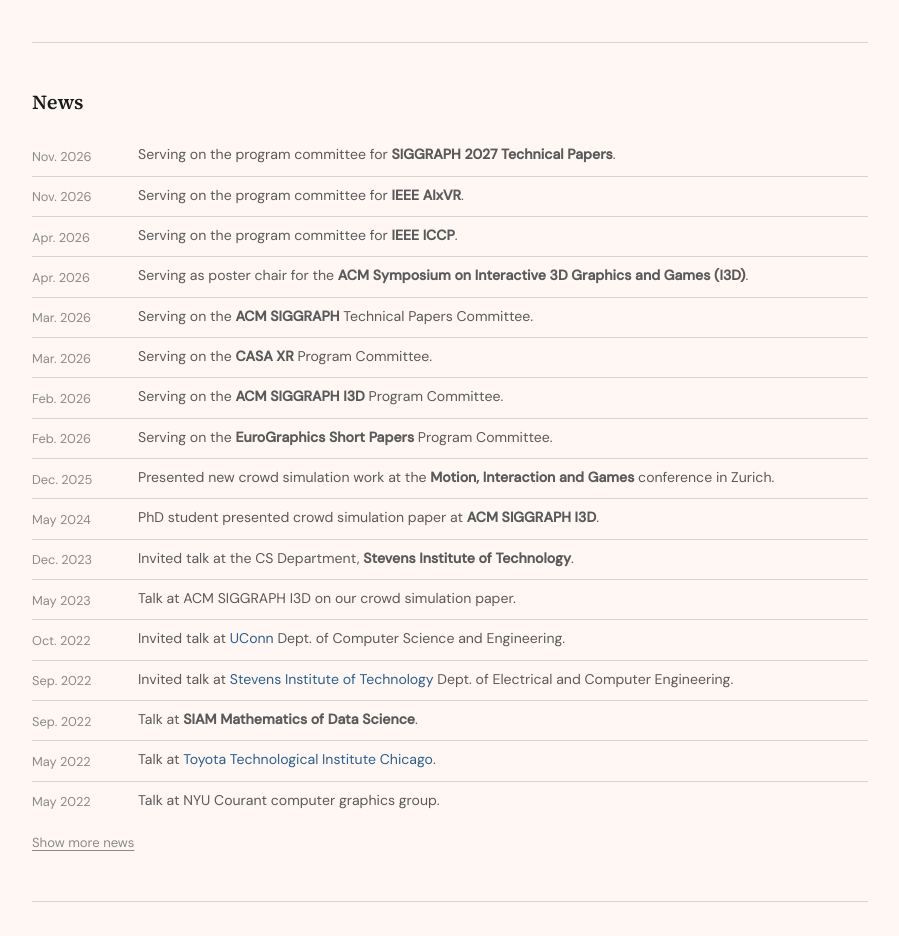
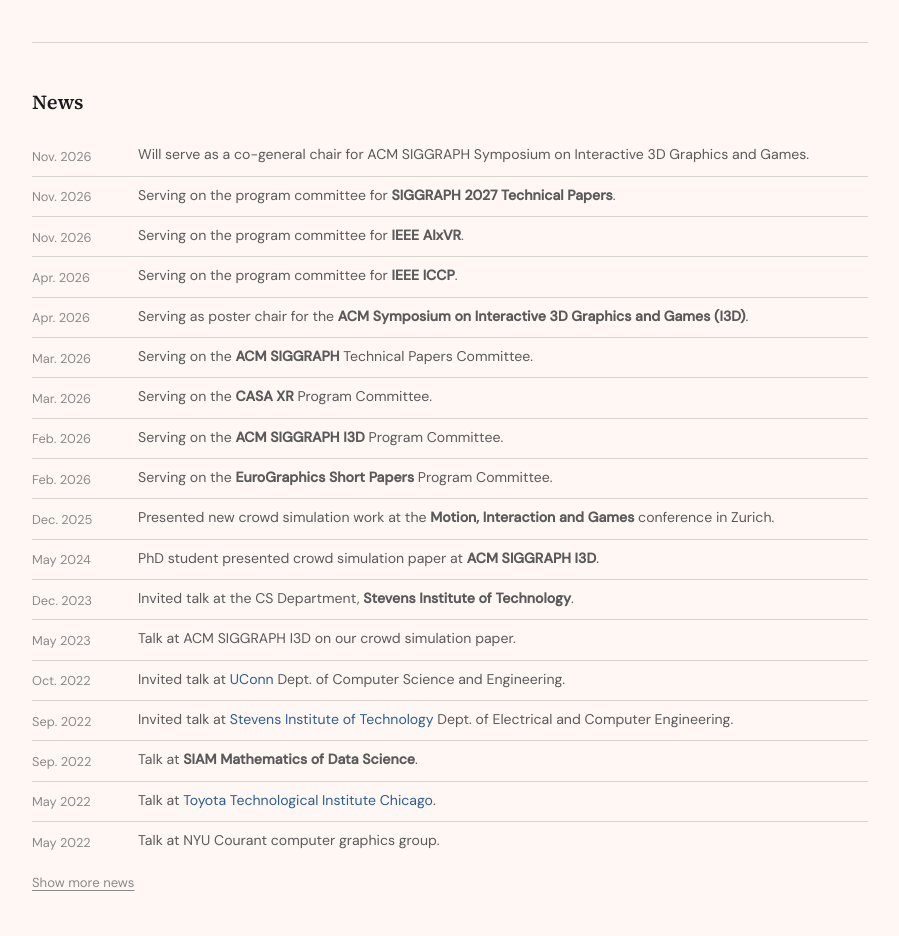
Before and after one commit to tomerwei/tomerwei.github.io, a plain HTML site: page index.html in a window 1280 px wide. Shown: the part 801-1737 px from the top of the page, without its empty margins (190-1089 px from the left). Drawn offline with Linux system fonts and the light colour scheme.

Commit message:
saving progress

```diff
--- a/index.html
+++ b/index.html
@@ -412,6 +412,7 @@
   <section id="news">
     <h2>News</h2>
     <ul class="news-list" id="news-list">
+      <li><span class="news-date">Nov. 2026</span><span class="news-text">Will serve as a co-general chair for ACM SIGGRAPH Symposium on Interactive 3D Graphics and Games</strong>.</span></li>
       <li><span class="news-date">Nov. 2026</span><span class="news-text">Serving on the program committee for <strong>SIGGRAPH 2027 Technical Papers</strong>.</span></li>
       <li><span class="news-date">Nov. 2026</span><span class="news-text">Serving on the program committee for <strong>IEEE AIxVR</strong>.</span></li>
       <li><span class="news-date">Apr. 2026</span><span class="news-text">Serving on the program committee for <strong>IEEE ICCP</strong>.</span></li>
```
